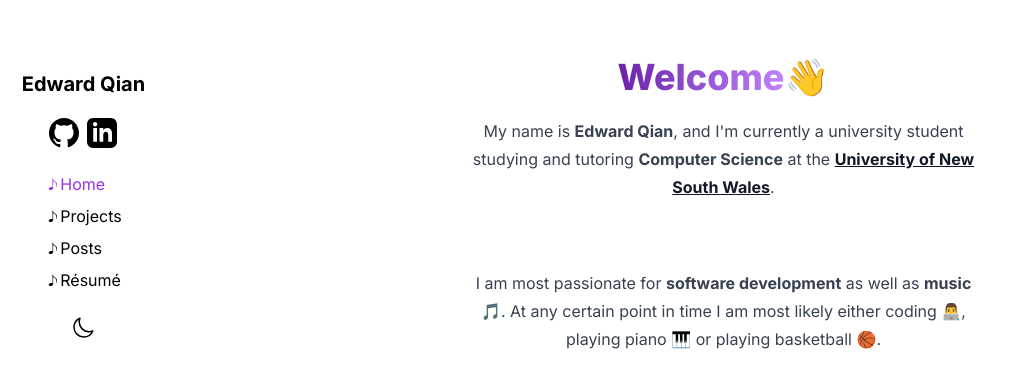
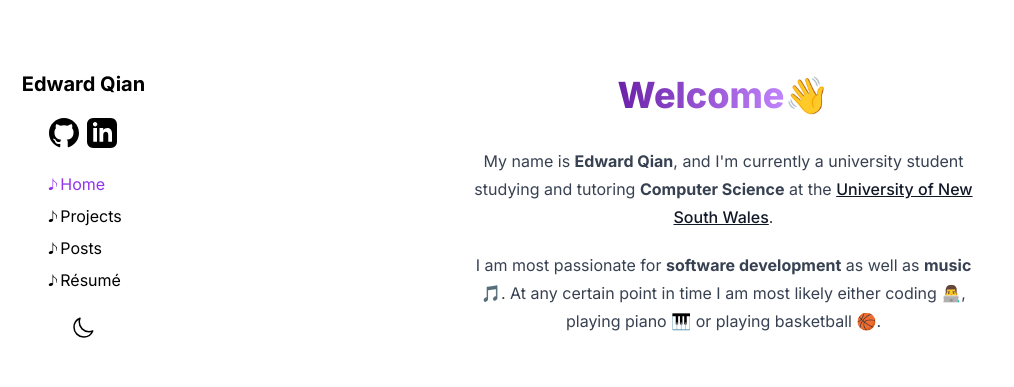
Before and after one commit to jedwed/portfolio, a Next.js app: page / in a window 1280 px wide. Shown: the part 195-582 px from the top of the page, without its empty margins (0-1014 px from the left). Built offline with nearby package versions, Linux system fonts and the light colour scheme.

Commit message:
Removed margin on homepage heading

```diff
--- a/app/page.tsx
+++ b/app/page.tsx
@@ -1,7 +1,7 @@
 export default function Home() {
   return (
     <section className="prose dark:prose-invert text-center">
-      <h1 className="mb-4">
+      <h1>
         <span className="text-transparent bg-clip-text bg-gradient-to-r from-purple-800 to-purple-400">
           Welcome
         </span>
@@ -11,11 +11,10 @@ export default function Home() {
         My name is <b>Edward Qian</b>, and I&apos;m currently a university
         student studying and tutoring <b>Computer Science</b> at the{' '}
         <a href="https://www.unsw.edu.au" target="_blank">
-          <b>University of New South Wales</b>
+          University of New South Wales
         </a>
         .
       </p>
-      <br />
       <p>
         I am most passionate for <b>software development</b> as well as{' '}
         <b>music</b> 🎵. At any certain point in time I am most likely either
```
